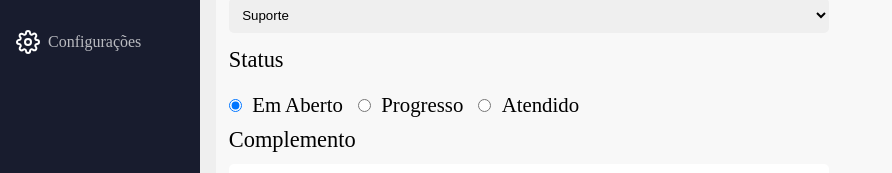
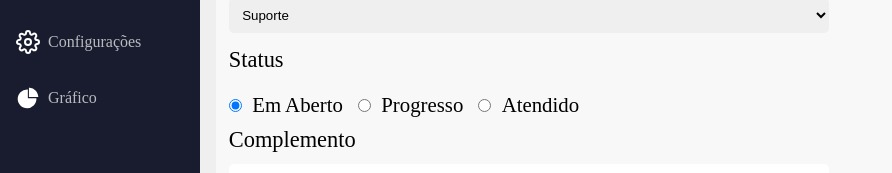
Before and after one commit to renatopcinfo/projeto-pcinfo, a React (Create React App) app: page /new in a window 1280 px wide. Shown: the part 248-421 px from the top of the page, without its empty margins (0-892 px from the left). Built offline with nearby package versions, Linux system fonts and the light colour scheme; no server answers; the database is empty; sample sign-in values are in the browser's storage; what pdfmake would draw is missing.

Commit message:
route chart

```diff
--- a/src/components/Chart/index.js
+++ b/src/components/Chart/index.js
@@ -1,6 +1,9 @@
 import { useContext } from 'react';
 
+import Header from '../../components/Header';
+import Title from '../../components/Title';
 import { Chart } from 'react-google-charts';
+import { AiFillPieChart } from 'react-icons/ai';
 
 import { AuthContext } from '../../contexts/auth';
 
@@ -29,6 +32,14 @@ export default function DataChart() {
   });
 
   return (
+    <div>
+      <Header />
+
+      <div className="content">
+        <Title name="Gráfico Chamados">
+          <AiFillPieChart size={25} />
+        </Title>
+        <div className="container">
           <div style={{ display: 'flex', maxWidth: 900 }}>
             <Chart
               width={'500px'}
@@ -47,5 +58,8 @@ export default function DataChart() {
               rootProps={{ 'data-testid': '1' }}
             />
           </div>
+        </div>
+      </div>
+    </div>
   );
 }
--- a/src/components/Header/index.js
+++ b/src/components/Header/index.js
@@ -5,6 +5,7 @@ import avatar from '../../assets/avatar.png';
 
 import { Link } from 'react-router-dom';
 import { FiHome, FiUser, FiSettings } from 'react-icons/fi';
+import { AiFillPieChart } from 'react-icons/ai';
 
 export default function Header() {
   const { user } = useContext(AuthContext);
@@ -30,6 +31,10 @@ export default function Header() {
         <FiSettings color="#FFF" size={24} />
         Configurações
       </Link>
+      <Link to="/chart">
+        <AiFillPieChart color="#FFF" size={24} />
+        Gráfico
+      </Link>
     </div>
   );
 }
--- a/src/routes/index.js
+++ b/src/routes/index.js
@@ -9,6 +9,7 @@ import Profile from '../pages/Profile';
 import Customers from '../pages/Customers';
 import Cloud from '../pages/Cloud';
 import New from '../pages/New';
+import Chart from '../components/Chart';
 
 export default function Routes() {
   return (
@@ -22,6 +23,7 @@ export default function Routes() {
       <Route exact path="/cloud" component={Cloud} isPrivate />
       <Route exact path="/new" component={New} isPrivate />
       <Route exact path="/new/:id" component={New} isPrivate />
+      <Route exact path="/chart" component={Chart} isPrivate />
     </Switch>
   );
 }
```
Lines whose indentation alone changed are shown as unchanged.
